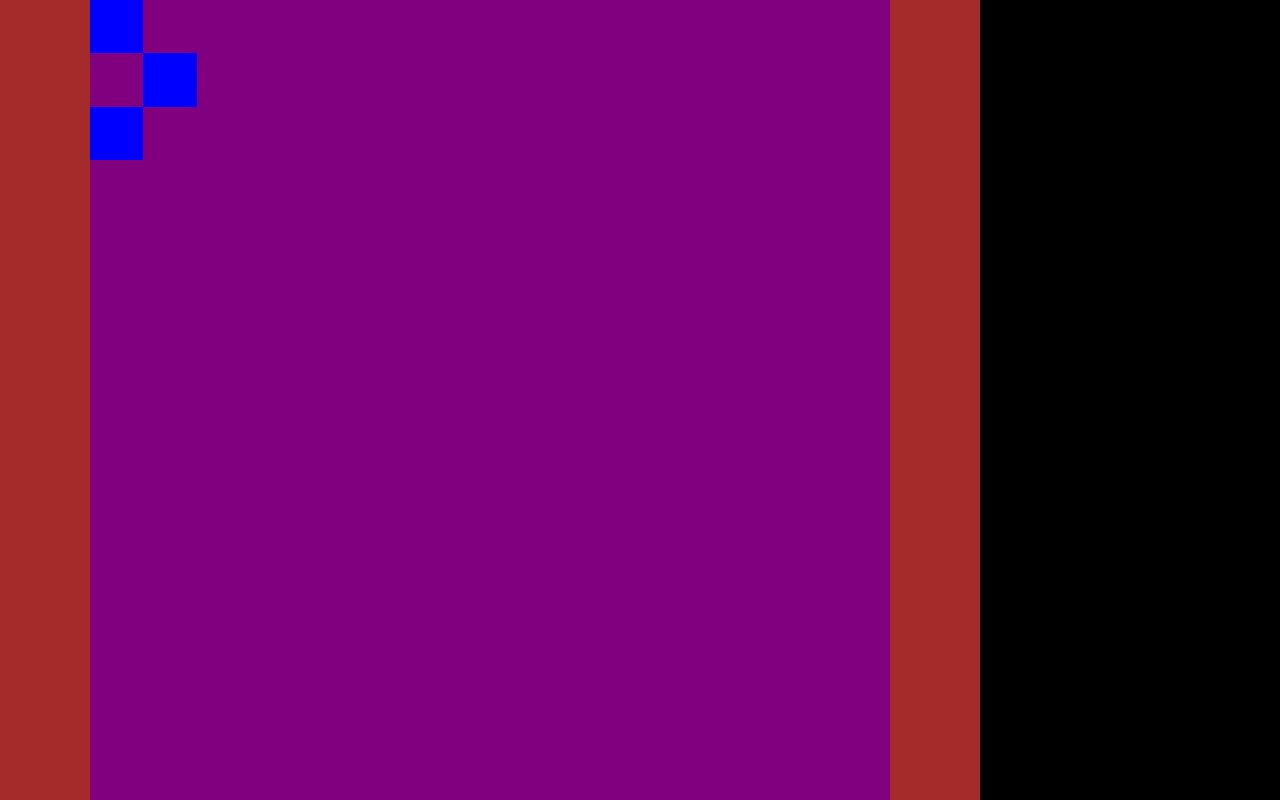
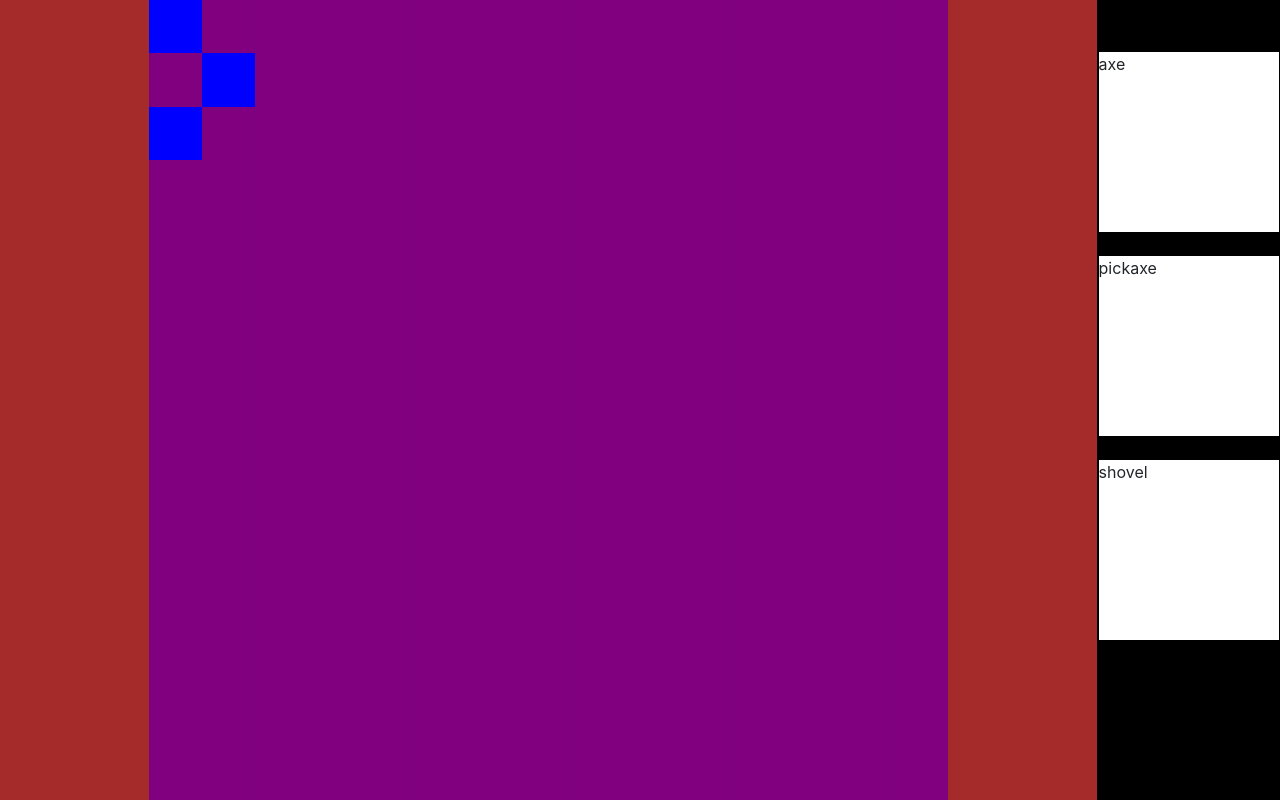
Before and after one commit to nshem/Minecraft, a plain HTML site: page game.html in a window 1280 px wide. Drawn offline with nearby package versions, Linux system fonts and the light colour scheme.

Commit message:
repeating my last lost commit (changes to game.html layout, expecially menu)

```diff
--- a/css/game.css
+++ b/css/game.css
@@ -4,10 +4,17 @@ html {
   font-size: 0;
 }
 
+body {
+  display: flex;
+  flex-direction: row;
+  flex-wrap: wrap;
+}
+
 #world-container {
   width: calc(100vw - 300px);
   background-color: brown;
-  display: inline-block;
+  display: flex;
+  flex: 6;
 }
 
 #world {
@@ -37,10 +44,20 @@ html {
 }
 
 #sidemenu {
-  display: inline-block;
-  position: fixed;
+  display: flex;
+  flex: 1;
+  flex-direction: column;
+  padding-top: 40px;
   right: 0;
   height: 100vh;
   width: 300px;
   background-color: black;
 }
+
+.tool {
+  margin: 12px auto;
+  width: 180px;
+  height: 180px;
+  background-color: #fff;
+  font-size: 16px; /* just for placeholder text */
+}
--- a/game.html
+++ b/game.html
@@ -269,7 +269,9 @@
       </div>
     </div>
     <div id="sidemenu">
-
+      <div class="tool">axe</div>
+      <div class="tool">pickaxe</div>
+      <div class="tool">shovel</div>
     </div>
     <script src="https://code.jquery.com/jquery-3.3.1.slim.min.js" integrity="sha384-q8i/X+965DzO0rT7abK41JStQIAqVgRVzpbzo5smXKp4YfRvH+8abtTE1Pi6jizo" crossorigin="anonymous"></script>
     <script src="https://cdnjs.cloudflare.com/ajax/libs/popper.js/1.14.7/umd/popper.min.js" integrity="sha384-UO2eT0CpHqdSJQ6hJty5KVphtPhzWj9WO1clHTMGa3JDZwrnQq4sF86dIHNDz0W1" crossorigin="anonymous"></script>
```
